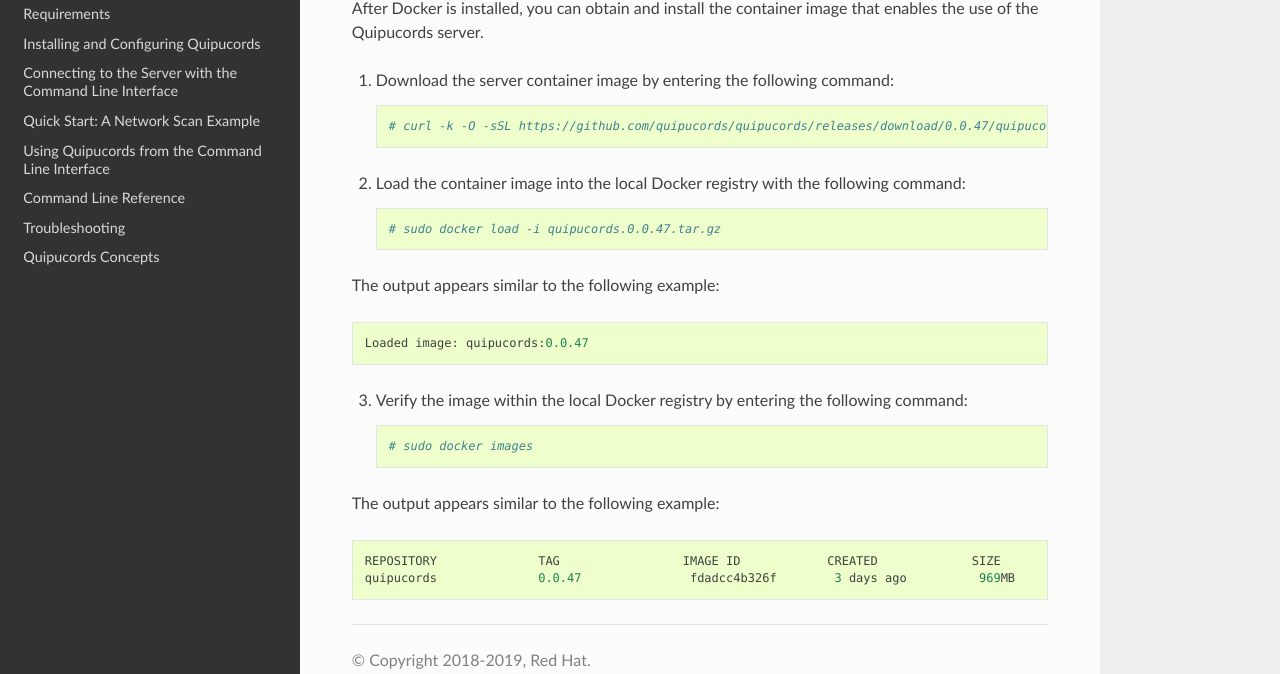
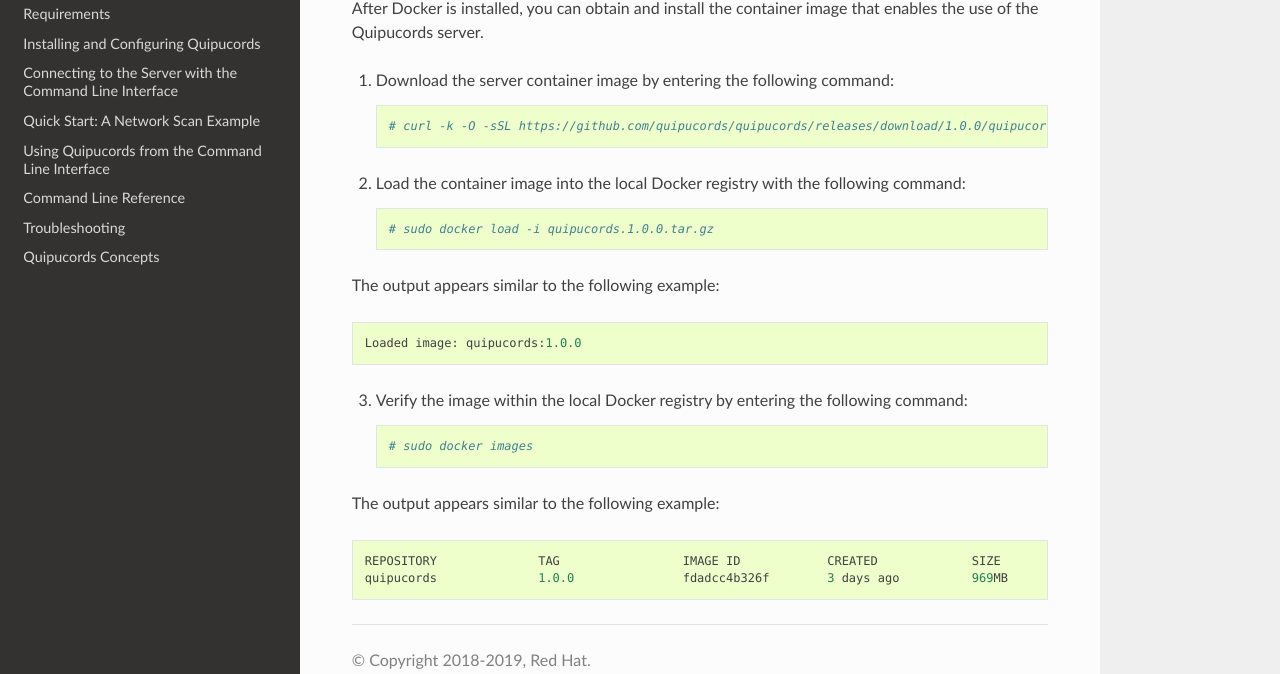
Before and after one commit to quipucords/quipudocs, a Sphinx documentation site: the page built from source/install_container_image.rst, in a window 1280 px wide. Shown: the part 163-837 px from the top of the page. Built offline with Sphinx 7.4.7 and the Read the Docs theme 2.0.0, drawn with Linux system fonts in a browser that asks for light colours.

```diff
--- a/source/conf.py
+++ b/source/conf.py
@@ -60,7 +60,7 @@ author = 'Red Hat'
 # The short X.Y version.
 version = '0.0'
 # The full version, including alpha/beta/rc tags.
-release = '0.0.47'
+release = '1.0.0'
 
 # The language for content autogenerated by Sphinx. Refer to documentation
 # for a list of supported languages.
--- a/source/install_cli.rst
+++ b/source/install_cli.rst
@@ -33,8 +33,8 @@ Install the QPC Package:
 
   - For Red Hat Enterprise Linux 7 or CentOS 7, enter the following command::
 
-      # yum -y install qpc-0.0.47-ACTUAL_COPR_GIT_COMMIT.el7
+      # yum -y install qpc-1.0.0-ACTUAL_COPR_GIT_COMMIT.el7
 
   - For Red Hat Enterprise Linux 6 or CentOS 6, enter the following command::
 
-      # yum -y install qpc-0.0.47-ACTUAL_COPR_GIT_COMMIT.el6
+      # yum -y install qpc-1.0.0-ACTUAL_COPR_GIT_COMMIT.el6
--- a/source/install_container_image.rst
+++ b/source/install_container_image.rst
@@ -6,16 +6,16 @@ After Docker is installed, you can obtain and install the container image that e
 
 1. Download the server container image by entering the following command::
 
-    # curl -k -O -sSL https://github.com/quipucords/quipucords/releases/download/0.0.47/quipucords.0.0.47.tar.gz
+    # curl -k -O -sSL https://github.com/quipucords/quipucords/releases/download/1.0.0/quipucords.1.0.0.tar.gz
 
 
 2. Load the container image into the local Docker registry with the following command::
 
-    # sudo docker load -i quipucords.0.0.47.tar.gz
+    # sudo docker load -i quipucords.1.0.0.tar.gz
 
 The output appears similar to the following example::
 
-    Loaded image: quipucords:0.0.47
+    Loaded image: quipucords:1.0.0
 
 
 3. Verify the image within the local Docker registry by entering the following command::
@@ -25,4 +25,4 @@ The output appears similar to the following example::
 The output appears similar to the following example::
 
   REPOSITORY              TAG                 IMAGE ID            CREATED             SIZE
-  quipucords              0.0.47               fdadcc4b326f        3 days ago          969MB
+  quipucords              1.0.0               fdadcc4b326f        3 days ago          969MB
```
Also changed, not shown: source/configure.rst (+5 -5 lines), source/install_scripted.rst (+4 -4 lines), source/troubleshooting.rst (+4 -4 lines).
